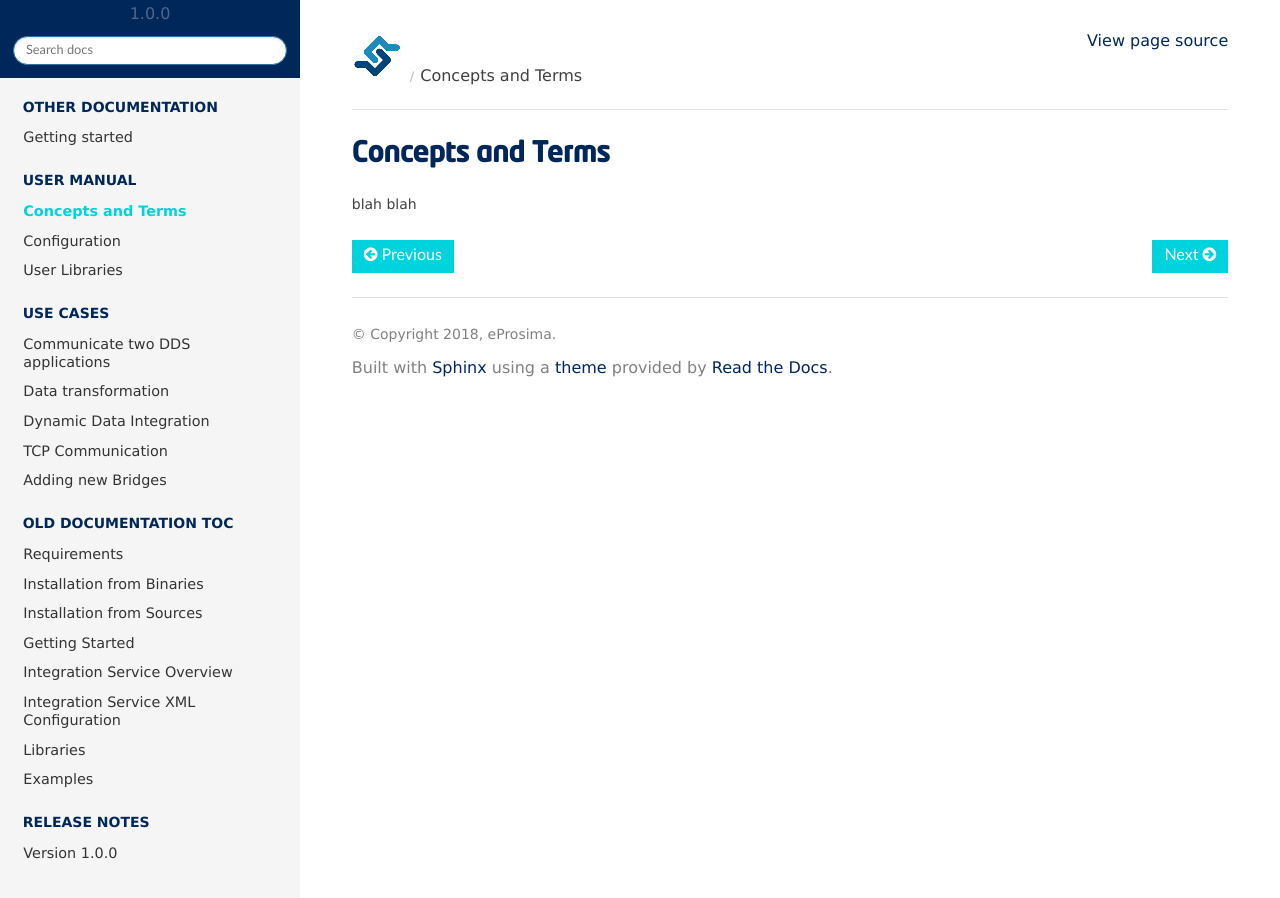
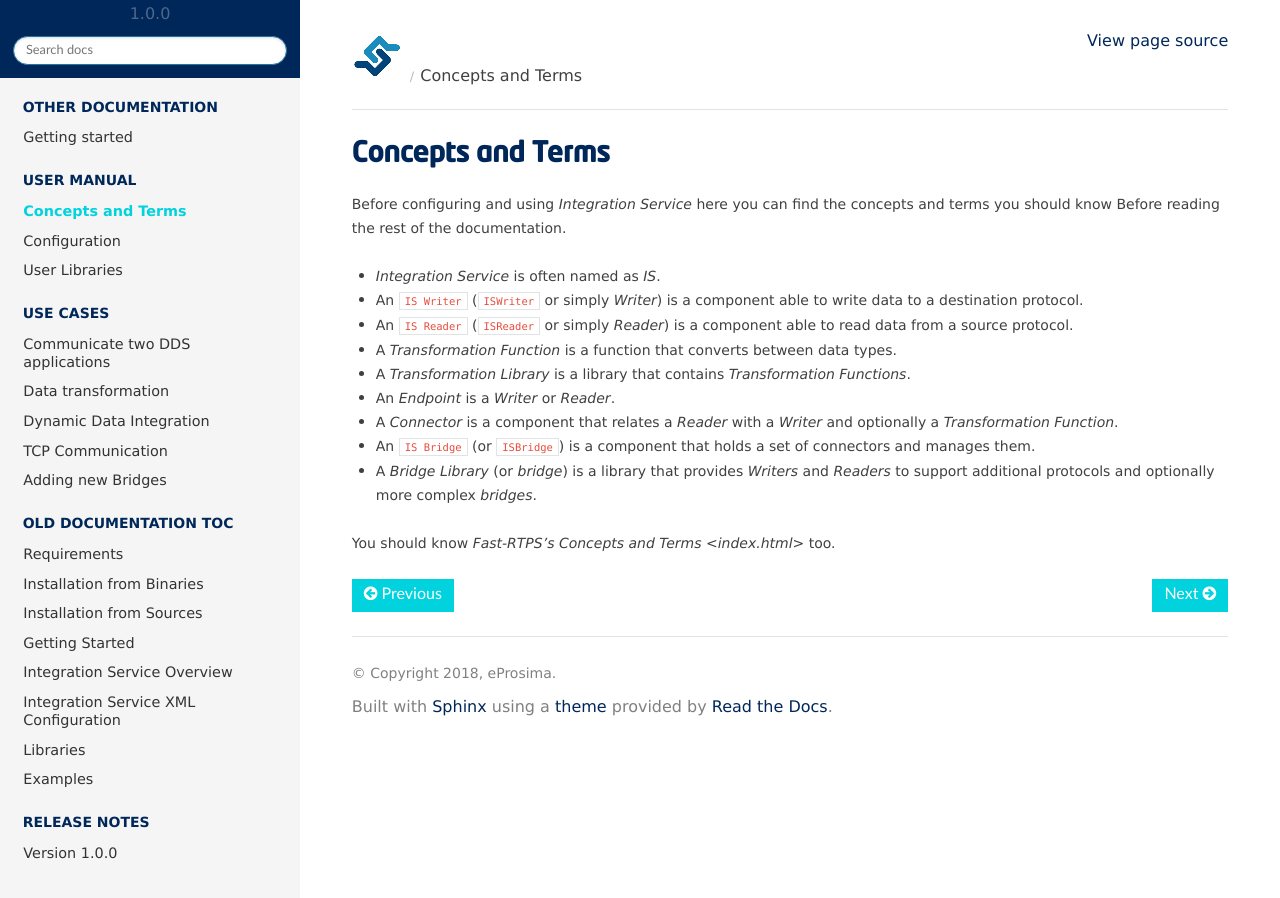
Before and after one commit to eProsima/Integration-Service-docs, a Sphinx documentation site: the page built from docs/concepts_terms.rst, in a window 1280 px wide. Built offline with Sphinx 7.4.7 and the Read the Docs theme 2.0.0, drawn with Linux system fonts in a browser that asks for light colours.

Commit message:
Refs #3933 Added concepts and terms.

```diff
--- a/docs/concepts_terms.rst
+++ b/docs/concepts_terms.rst
@@ -1,5 +1,19 @@
 Concepts and Terms
 ==================
 
+Before configuring and using *Integration Service* here you can find the concepts and terms you should know Before
+reading the rest of the documentation.
 
-blah blah
+* *Integration Service* is often named as *IS*.
+* An ``IS Writer`` (``ISWriter`` or simply *Writer*) is a component able to write data to a destination protocol.
+* An ``IS Reader`` (``ISReader`` or simply *Reader*) is a component able to read data from a source protocol.
+* A *Transformation Function* is a function that converts between data types.
+* A *Transformation Library* is a library that contains *Transformation Functions*.
+* An *Endpoint* is a *Writer* or *Reader*.
+* A *Connector* is a component that relates a *Reader* with a *Writer* and optionally a *Transformation Function*.
+* An ``IS Bridge`` (or ``ISBridge``) is a component that holds a set of connectors and manages them.
+* A *Bridge Library* (or *bridge*) is a library that provides *Writers* and *Readers* to support additional protocols and optionally more complex *bridges*.
+
+.. TODO, change the URL to point to Fast-RTPS Concepts and Terms.
+
+You should know `Fast-RTPS's Concepts and Terms <index.html>` too.
```
